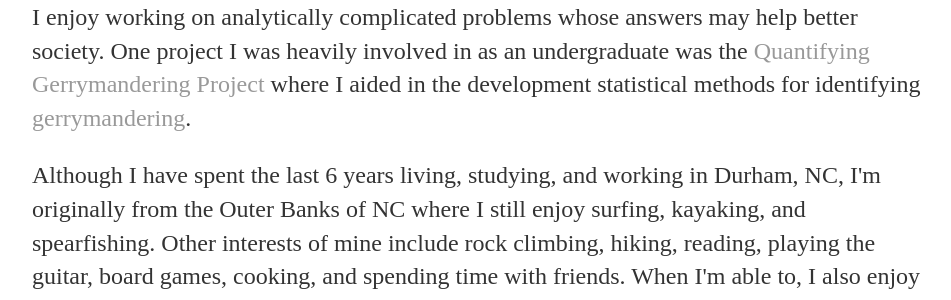
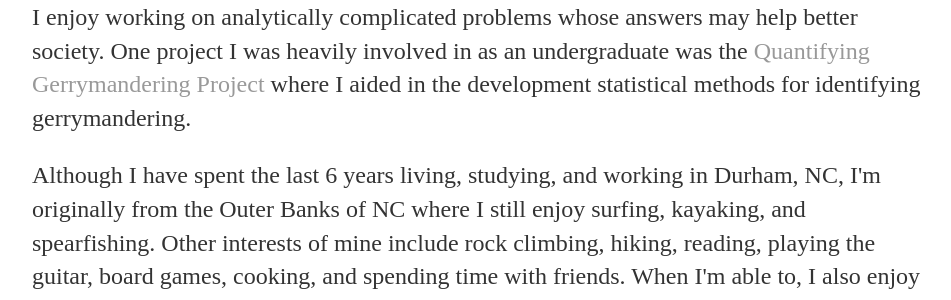
Before and after one commit to euresa/euresa.github.io, a Jekyll site: the page built from about/index.html, in a window 1280 px wide. Shown: the part 321-621 px from the top of the page, without its empty margins (160-1111 px from the left). Built offline with Jekyll 4.4.1, drawn with Linux system fonts in a browser that asks for light colours; some of the changed lines change nothing that is shown.

Commit message:
small cchange. I just removed one of the hyperlinks.

```diff
--- a/about/index.html
+++ b/about/index.html
@@ -10,7 +10,7 @@ title: About Me
 	</p>
 
 	<p>
-	I enjoy working on analytically complicated problems whose answers may help better society. One project I was heavily involved in as an undergraduate was the <a href="https://www.youtube.com/watch?v=_2YfwpWFTDw">Quantifying Gerrymandering Project</a> where I aided in the development statistical methods for identifying <a href="https://en.wikipedia.org/wiki/Gerrymandering">gerrymandering</a>.
+	I enjoy working on analytically complicated problems whose answers may help better society. One project I was heavily involved in as an undergraduate was the <a href="https://www.youtube.com/watch?v=_2YfwpWFTDw">Quantifying Gerrymandering Project</a> where I aided in the development statistical methods for identifying gerrymandering.
 	</p>
 
 	<p>
```
Also changed, not shown: 14 other files.
